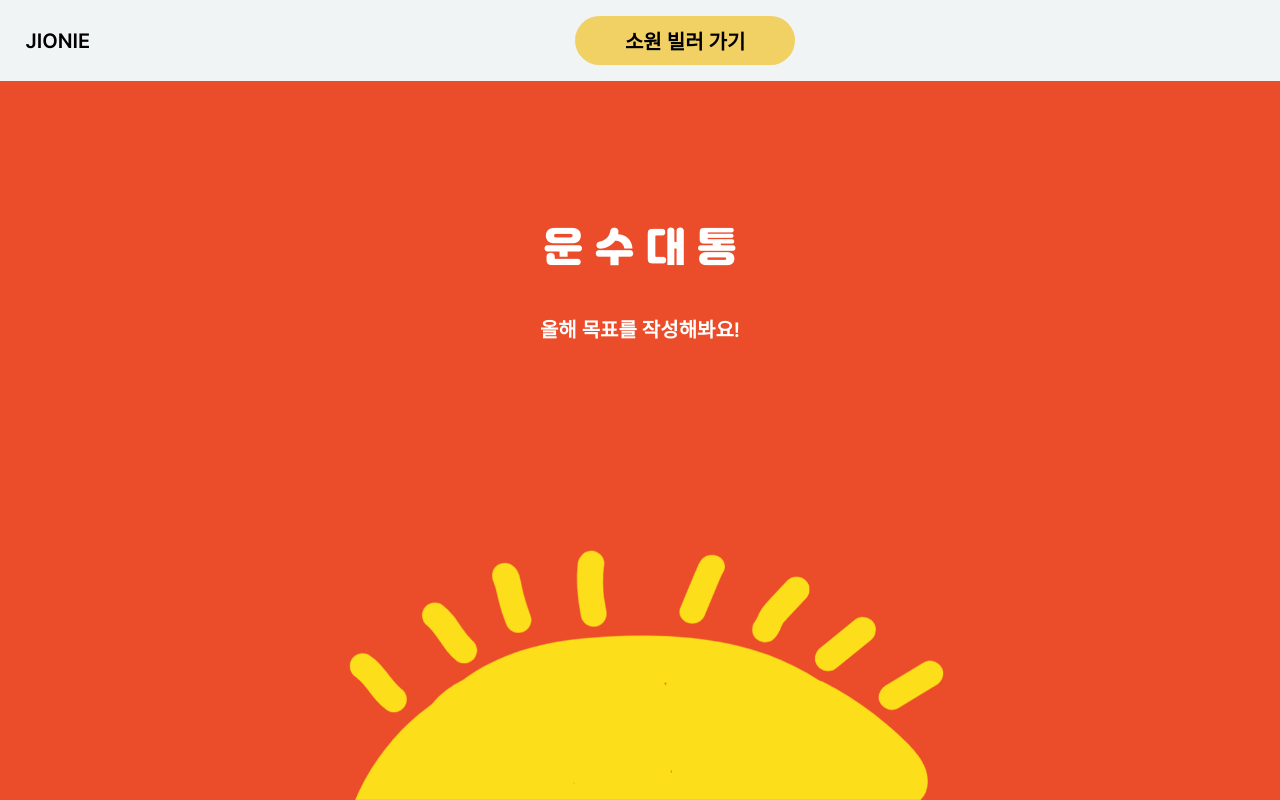
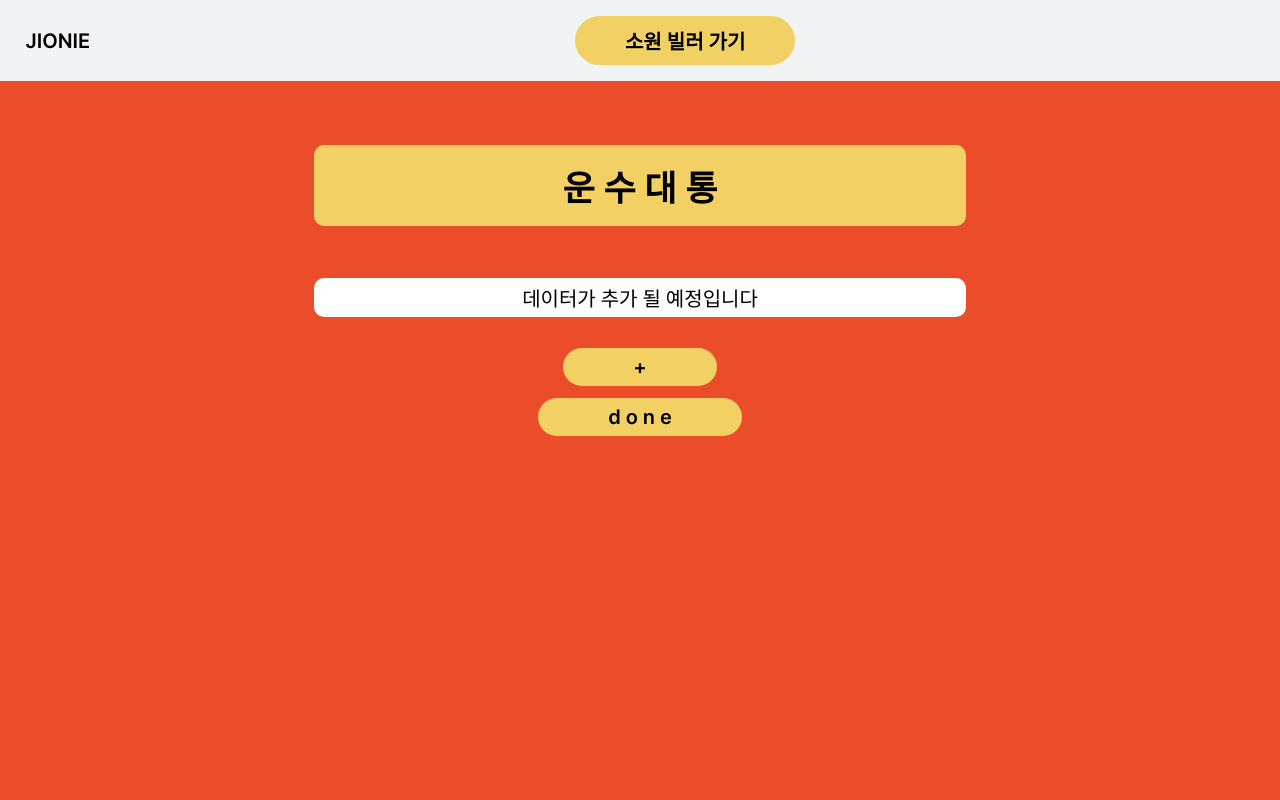
Before and after one commit to cpplovelove/sg_project, a React (Create React App) app in the folder client/: page /wish in a window 1280 px wide. Built offline with nearby package versions, Linux system fonts and the light colour scheme.

Commit message:
[CLIENT] 위시 작성 페이지 (1/2)
-위시 페이지 작성 중

```diff
--- a/client/src/pages/wish/wish.css
+++ b/client/src/pages/wish/wish.css
@@ -1,5 +1,65 @@
 
+
+.title{
+    width: 40%;
+    background-color: #F2D064;
+    border: none;
+    border-radius: 10px;
+    color: black;
+    padding: 15px 70px;
+    text-align: center;
+    text-decoration: none;
+    display: inline-block;
+    font-size: 16px;
+    margin: 2% 2px;
+    cursor: pointer;
+    font-family: "inter";
+    font-weight: 750;
+    font-size: 35px;
+}
+.wrapper{
+    position: relative
+}
+.title{
+    width: 40%;
+    background-color: #F2D064;
+    border: none;
+    border-radius: 10px;
+    color: black;
+    padding: 15px 70px;
+    text-align: center;
+    text-decoration: none;
+    display: inline-block;
+    font-size: 16px;
+    margin: 2% 2px;
+    cursor: pointer;
+    font-family: "inter";
+    font-weight: 750;
+    font-size: 35px;
+}
+.wrapper{
+    position: relative
+}
 .content{
+    width: 40%;
+    height: auto;
+    background-color: white;
+    border: none;
+    border-radius: 10px;
+    color: black;
+    padding: 5px 70px;
+    text-align: center;
+    text-decoration: none;
+    display: inline-block;
+    font-size: 16px;
+    margin: 2% 2px;
+    cursor: pointer;
+    font-family: "inter";
+    font-weight: 400;
+    font-size: 20px;}
+
+.content-wrapper{
+    position: absolute;
     display: flex;
     flex-direction: column;
     align-items: center;
@@ -65,3 +125,61 @@ p{
     font-weight: 600;
     font-size: 20px;
 }
+
+button{
+    background-color: #F2D064;
+    border: none;
+    border-radius: 50px;
+    color: black;
+    padding: 7px 70px;
+    text-align: center;
+    text-decoration: none;
+    display: inline-block;
+    font-size: 16px;
+    margin: 6px 2px;
+    cursor: pointer;
+    font-family: "inter";
+    font-weight: 750;
+    font-size: 20px;
+}
+
+button:hover{
+    background: #d49466;
+}
+
+img{
+    left: 25%;
+    position:fixed;
+    bottom:0;
+    width:50%;
+}
+
+@font-face {
+    font-family: "Jalnan";
+    src: url("../../assets/fonts/Jalnan.ttf");
+
+}
+
+@font-face {
+    font-family: "inter";
+    src: url("../../assets/fonts/Inter-SemiBold.ttf");
+}
+
+h1{
+    font-family: "Jalnan";
+    font-size: 40px;
+    color: white;
+}
+
+h2{
+        font-family: "Jalnan";
+
+}
+
+p{
+    text-align: center;
+    color: white;
+    font-family: "inter";
+    font-weight: 600;
+    font-size: 20px;
+}
--- a/client/src/pages/wish/wish.js
+++ b/client/src/pages/wish/wish.js
@@ -12,17 +12,17 @@ function WishPage() {
   }
 
   return (
-    <>
+    <div className="wrapper">
       <Navigator></Navigator>
-      <div className="content">
-        <h1>운 수 대 통</h1>
-        <p>올해 목표를 작성해봐요!</p>
+      <div className="content-wrapper">
+        <div className="title">운 수 대 통</div>
+        <div className="content">데이터가 추가 될 예정입니다</div>
+        <button>+</button>
+        <button>d o n e</button>
       </div>
-      <div className="image">
-        <img src={SunnyImage} alt="sunny" />
-      </div>
+      {/* <div className="image"><img src={SunnyImage} alt="sunny" /></div> */}
       <WishModal></WishModal>
-    </>
+    </div>
   );
 }
 
```
